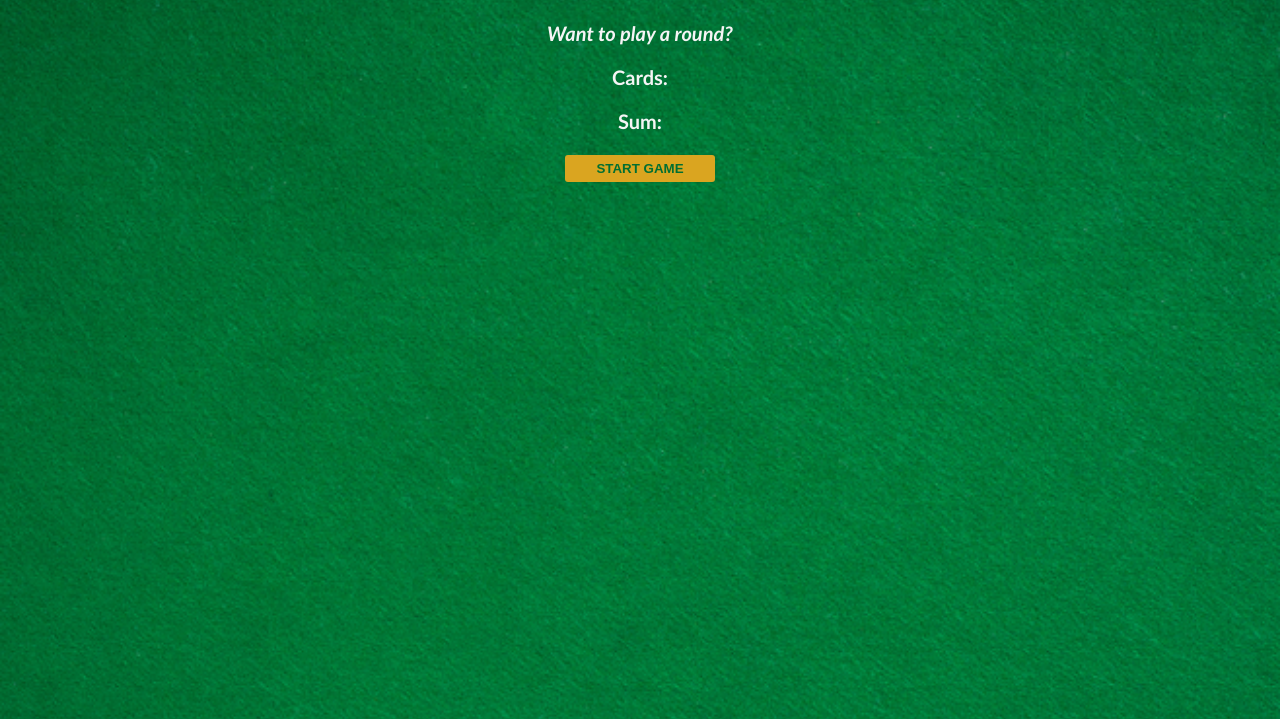
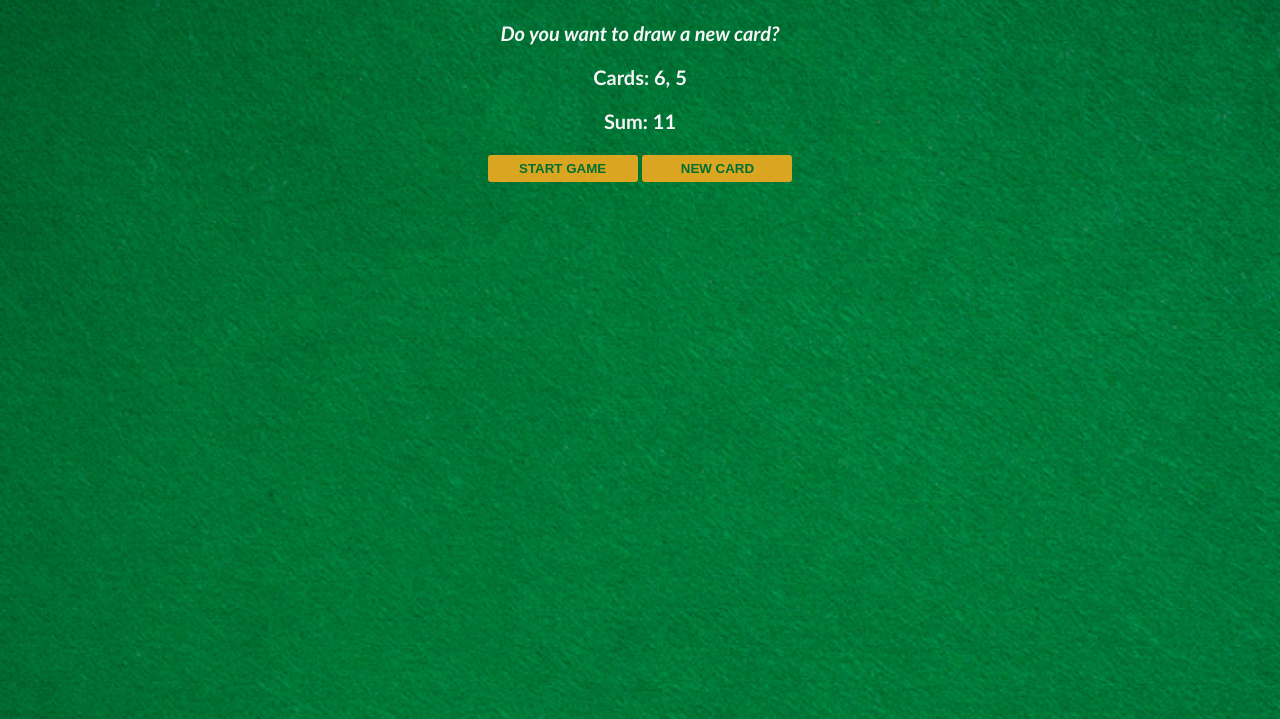
Before and after one commit to GusWiz/BlackJack, a plain HTML site: page index.html in a window 1280 px wide. Both pictures are taken after a click on the button "START GAME". Shown: the part 81-800 px from the top of the page. Drawn offline with Linux system fonts and the light colour scheme.

Commit message:
added functionality of buttons to display card values

```diff
--- a/index.html
+++ b/index.html
@@ -6,9 +6,10 @@
     <body>
         <h1>Blackjack</h1>
         <p id="message-el">Want to play a round?</p>
-        <p>Cards:</p>
-        <p>Sum:</p>
+        <p id="cards-el">Cards:</p>
+        <p id="sum-el">Sum:</p>
         <button onclick="startGame()">START GAME</button>
-    <script src="index.js"></script>
+        <button onclick="newCard()">NEW CARD</button>
+        <script src="index.js"></script>
     </body>
 </html>
--- a/index.js
+++ b/index.js
@@ -4,8 +4,14 @@ let sum = firstCard + secondCard
 let hasBlackJack = false
 let isAlive = true
 let message = ""
+let messageEl = document.getElementById('message-el')
+// let sumEl = document.getElementById('sum-el')
+let sumEl = document.querySelector('#sum-el')
+let cardsEl = document.getElementById('cards-el')
 
 function startGame() {
+    cardsEl.textContent += " " + firstCard + ", " + secondCard
+    sumEl.textContent += " " + sum
     if (sum < 21) {
         message = "Do you want to draw a new card?"
     } else if (sum === 21) {
@@ -16,5 +22,9 @@ function startGame() {
         isAlive = false
     }
 
-    console.log(message)
+    messageEl.textContent = message
 }
+
+function newCard() {
+    let thirdcard = 7
+}
--- a/style.css
+++ b/style.css
@@ -24,4 +24,5 @@ button {
     border: none;
     font-weight: bold;
     padding: 6px 12px;
+    margin-bottom: 4px;;
 }
```
